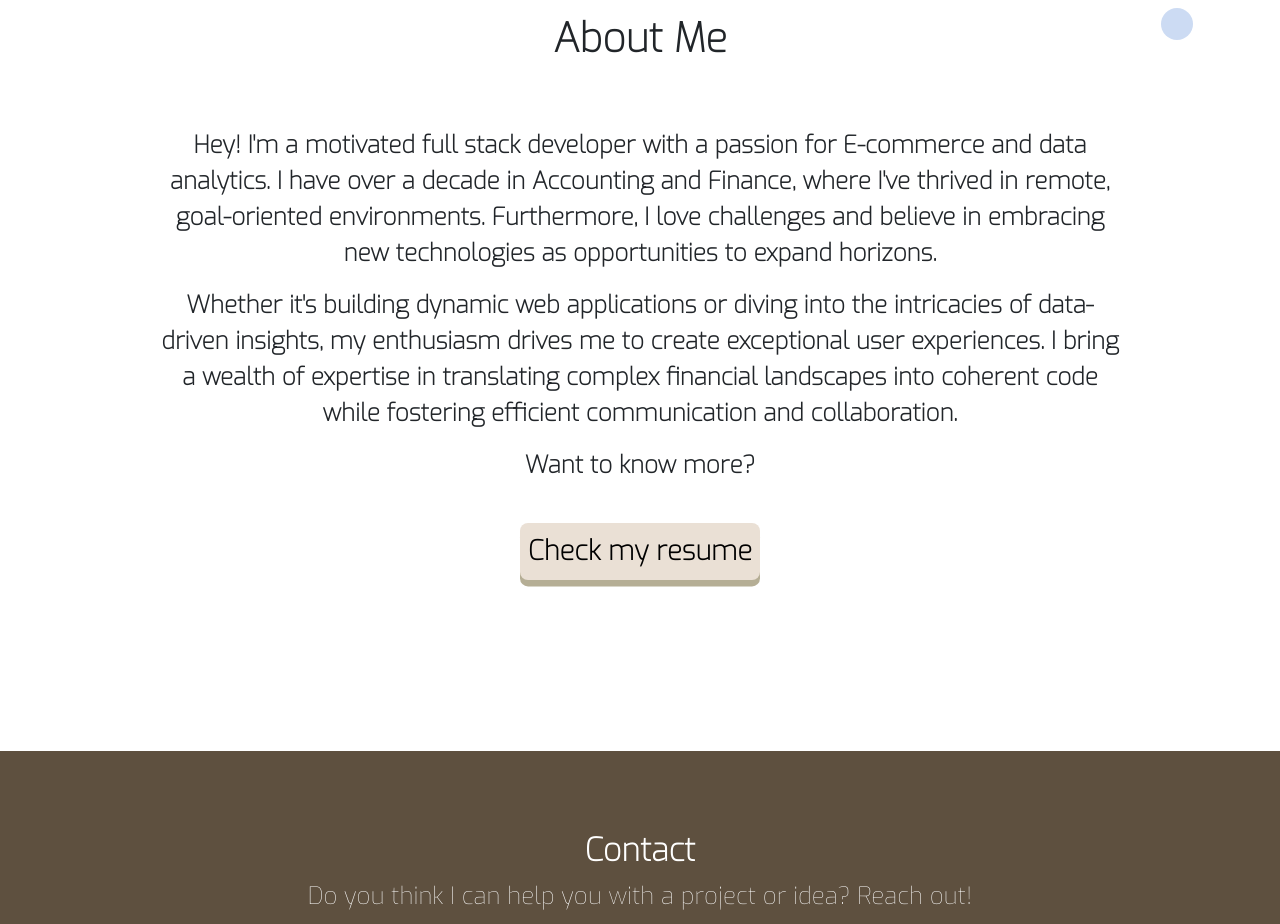
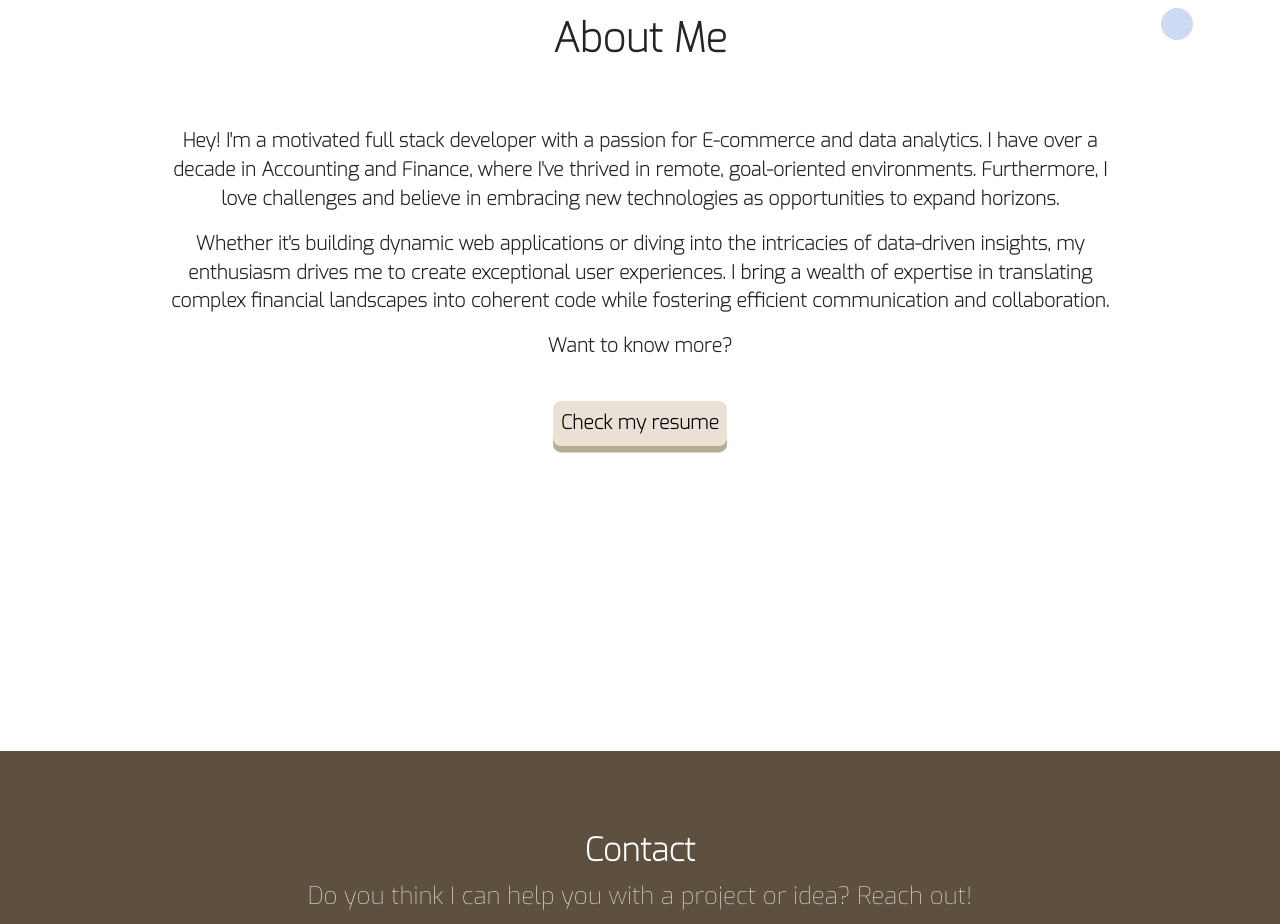
Before and after one commit to maov19/my-portfolio, a React (Create React App) app: page / in a window 1280 px wide. Shown: the part 3260-4184 px from the top of the page. Built offline with nearby package versions, Linux system fonts and the light colour scheme.

Commit message:
update styling

```diff
--- a/src/components/styles/About.css
+++ b/src/components/styles/About.css
@@ -60,9 +60,9 @@
   margin: 0;
   padding-left: 2.5rem;
   padding-right: 2.5rem;
-  font-size: 0.7rem;
+  font-size: 1rem;
   @media (min-width: 768px) {
-    font-size: 1.5rem;
+    font-size: 1.2rem;
     margin: 2rem 0 0 0;
     padding-left: 10rem;
     padding-right: 10rem;
@@ -70,9 +70,9 @@
 }
 
 .about-content a button {
-  font-size: 0.9rem;
+  font-size: 1rem;
   @media (min-width: 768px) {
-    font-size: 1.7rem;
+    font-size: 1.2rem;
     margin: 0;
     padding: 0;
   }
```
